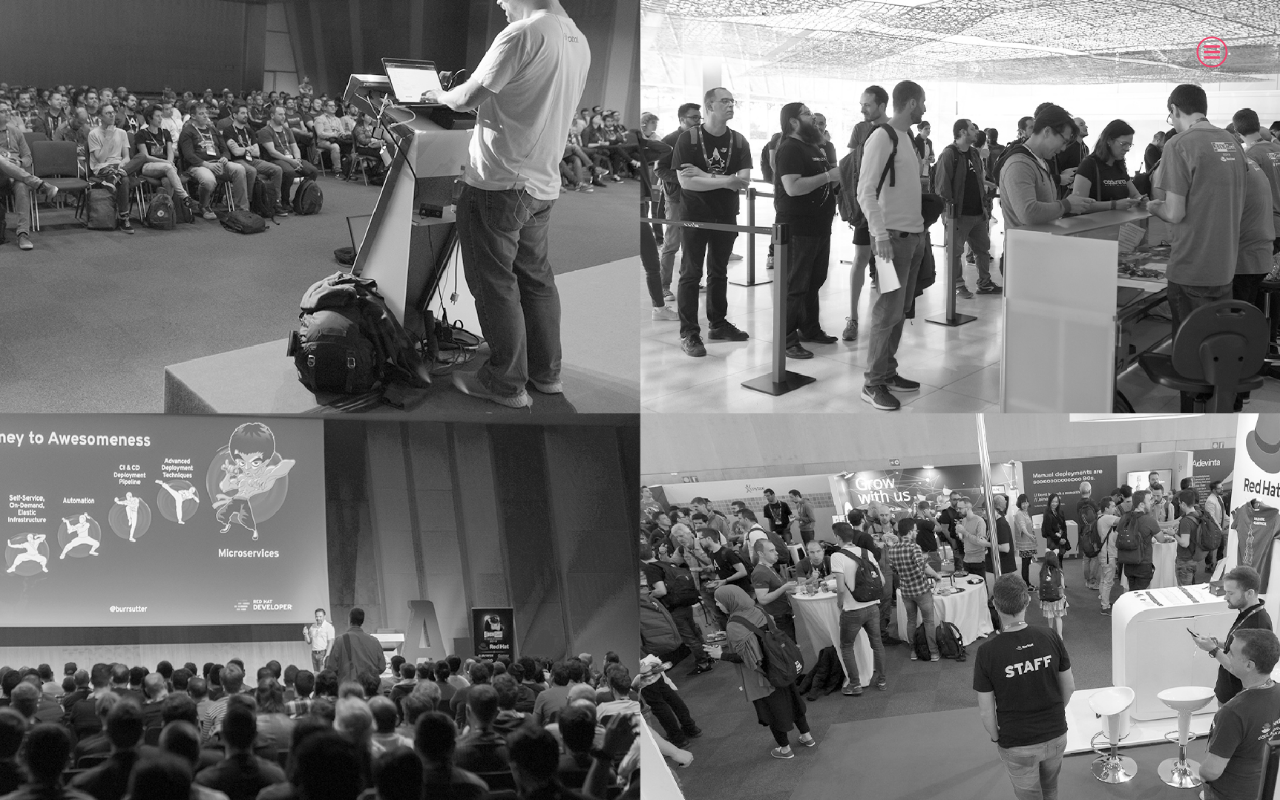
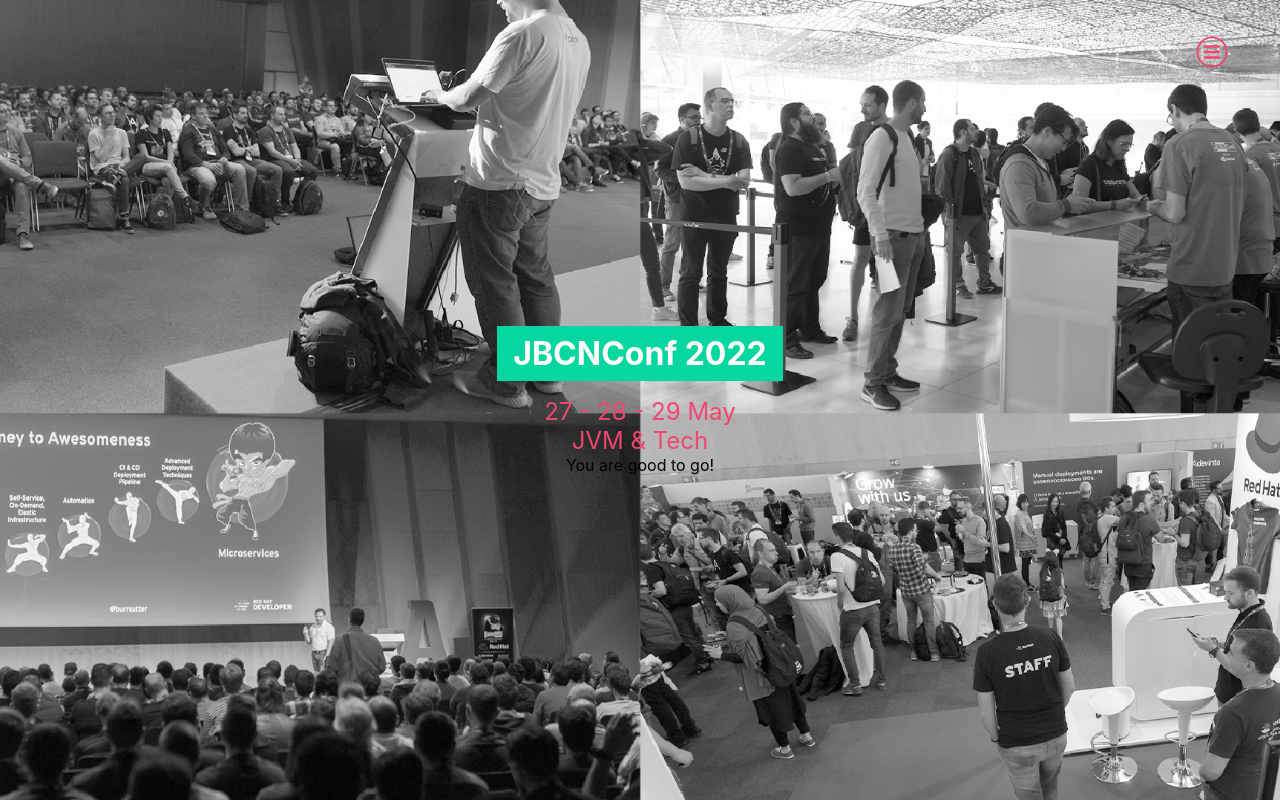
Before and after one commit to dev-bcn/dev-bcn.github.io, a React (Create React App) app: page / in a window 1280 px wide. Built offline with nearby package versions, Linux system fonts and the light colour scheme.

Commit message:
Add some stuffs

```diff
--- a/package.json
+++ b/package.json
@@ -12,6 +12,7 @@
     "@types/react-dom": "^17.0.11",
     "framer-motion": "^6.2.6",
     "react": "^17.0.2",
+    "react-countdown": "^2.3.2",
     "react-dom": "^17.0.2",
     "react-router-dom": "^5.1.2",
     "react-scripts": "5.0.0",
--- a/src/views/Home/Home.tsx
+++ b/src/views/Home/Home.tsx
@@ -4,6 +4,8 @@
 import HomeImage from '../../assets/images/HomeImage.jpg';
 import Navigation from '../../components/Navigation/Navigation';
 import HamburgerIcon from '../../assets/images/HamburgerIcon.svg';
+import { COLOR_GREEN, COLOR_PINK, COLOR_WHITE } from '../../styles/colors';
+import Countdown from 'react-countdown';
 
 export const StyledMenuIcon = styled(motion.img)`
   position: absolute;
@@ -20,6 +22,26 @@
   background-position: center center;
   background-repeat: no-repeat;
   height: 100vh;
+  display: flex;
+  align-items: center;
+  justify-content: center;
+  flex-direction: column;
+`;
+
+const StyledTitleContainer = styled.div`
+  background-color: ${COLOR_GREEN};
+  width: fit-content;
+  margin-bottom: 1rem;
+`;
+
+const StyledTitle = styled.h1`
+  padding: 0.5rem 1rem;
+  color: ${COLOR_WHITE};
+`;
+
+const StyledSubtitle = styled.h2`
+  color: ${COLOR_PINK};
+  font-weight: normal;
 `;
 
 const Home: FC = () => {
@@ -28,16 +50,45 @@
   function handleSetMenu() {
     setIsOpen(!isOpen);
   }
+  const Completionist = () => <span>You are good to go!</span>;
+
+  const renderer = ({ hours, minutes, seconds, completed }) => {
+    if (completed) {
+      // los estilos pero con todo Oeros
+      return <Completionist />;
+    } else {
+      // Render a countdown
+      return (
+        // aqiu le pongo los estilos
+        <span>
+          {hours}:{minutes}:{seconds}
+        </span>
+      );
+    }
+  };
 
   return (
     <>
-      <StyleHomeContainer />
       <Navigation isOpened={isOpen} setMenu={handleSetMenu} />
-      <StyledMenuIcon
-        onClick={handleSetMenu}
-        src={HamburgerIcon}
-        whileTap={{ scale: 0.8 }}
-      />
+      <StyleHomeContainer>
+        {/* el header es un compo */}
+        <StyledMenuIcon
+          onClick={handleSetMenu}
+          src={HamburgerIcon}
+          whileTap={{ scale: 0.8 }}
+        />
+        <StyledTitleContainer>
+          <StyledTitle>JBCNConf 2022</StyledTitle>
+        </StyledTitleContainer>
+        <StyledSubtitle>27 - 28 - 29 May</StyledSubtitle>
+        <StyledSubtitle>JVM & Tech</StyledSubtitle>
+        <Countdown date={Date.now() + 5000} renderer={renderer} />
+        {/*
+          - La V en movimiento
+          - CountDown
+          - Las letras laterales
+      */}
+      </StyleHomeContainer>
     </>
   );
 };
```
Also changed, not shown: 1 other file (tests, documents, lock files or other folders).
